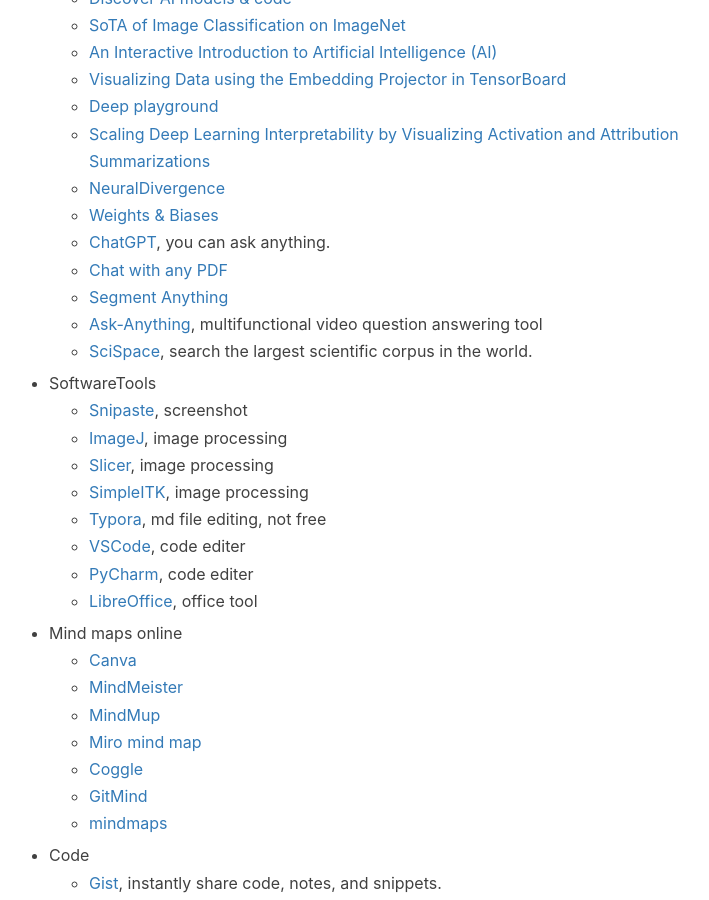
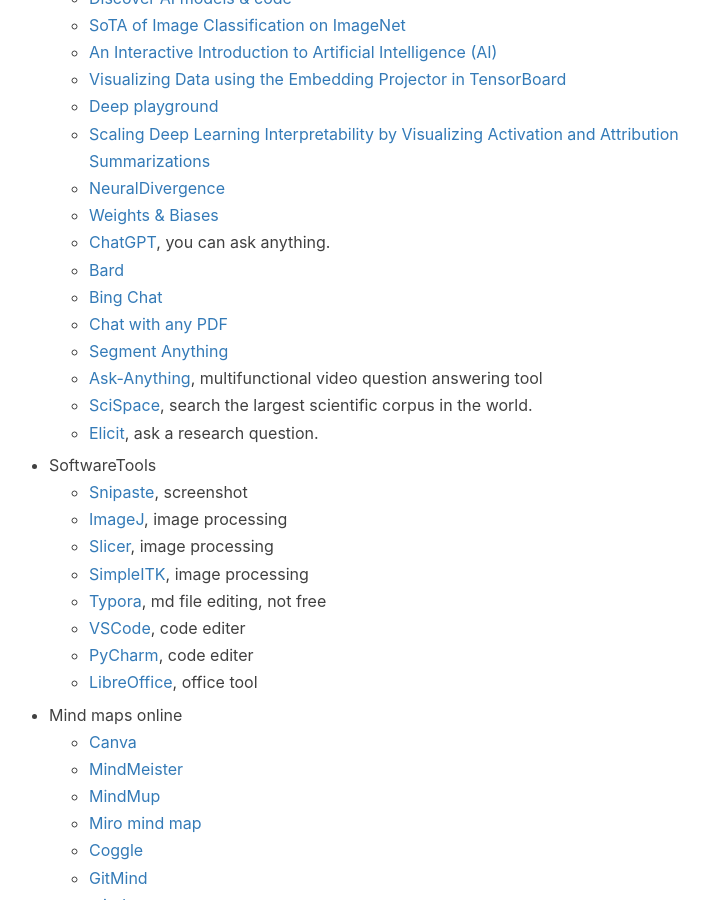
Before and after one commit to jizhang02/jizhang02.github.io, a Jekyll site: the page built from _posts/2020-02-24-productivity.markdown, in a window 1280 px wide and 900 px high, scrolled down 2927 px. Shown: the whole window, without its empty margins (256-965 px from the left). Built offline with Jekyll 4.4.1, drawn with Linux system fonts in a browser that asks for light colours; nearby versions of some CDN libraries; a script that is not in the unit is left out; comment, search, counter and statistics services are not loaded.

Commit message:
Update 2020-02-24-productivity.markdown

```diff
--- a/_posts/2020-02-24-productivity.markdown
+++ b/_posts/2020-02-24-productivity.markdown
@@ -116,10 +116,13 @@
     * [NeuralDivergence](http://haekyu.com/neural-divergence/)
     * [Weights & Biases](https://wandb.ai/site)
     * [ChatGPT](https://chat.openai.com/chat), you can ask anything.
+    * [Bard](https://bard.google.com/)
+    * [Bing Chat](https://www.bing.com/search?form=NTPCHT&showconv=1&sendquery=1&q=bing)
     * [Chat with any PDF](https://www.chatpdf.com/)
     * [Segment Anything](https://segment-anything.com/)
     * [Ask-Anything](https://ask.opengvlab.com/), multifunctional video question answering tool
     * [SciSpace](https://typeset.io/), search the largest scientific corpus in the world.
+    * [Elicit](https://elicit.org/), ask a research question.
 
 
 * SoftwareTools
```
